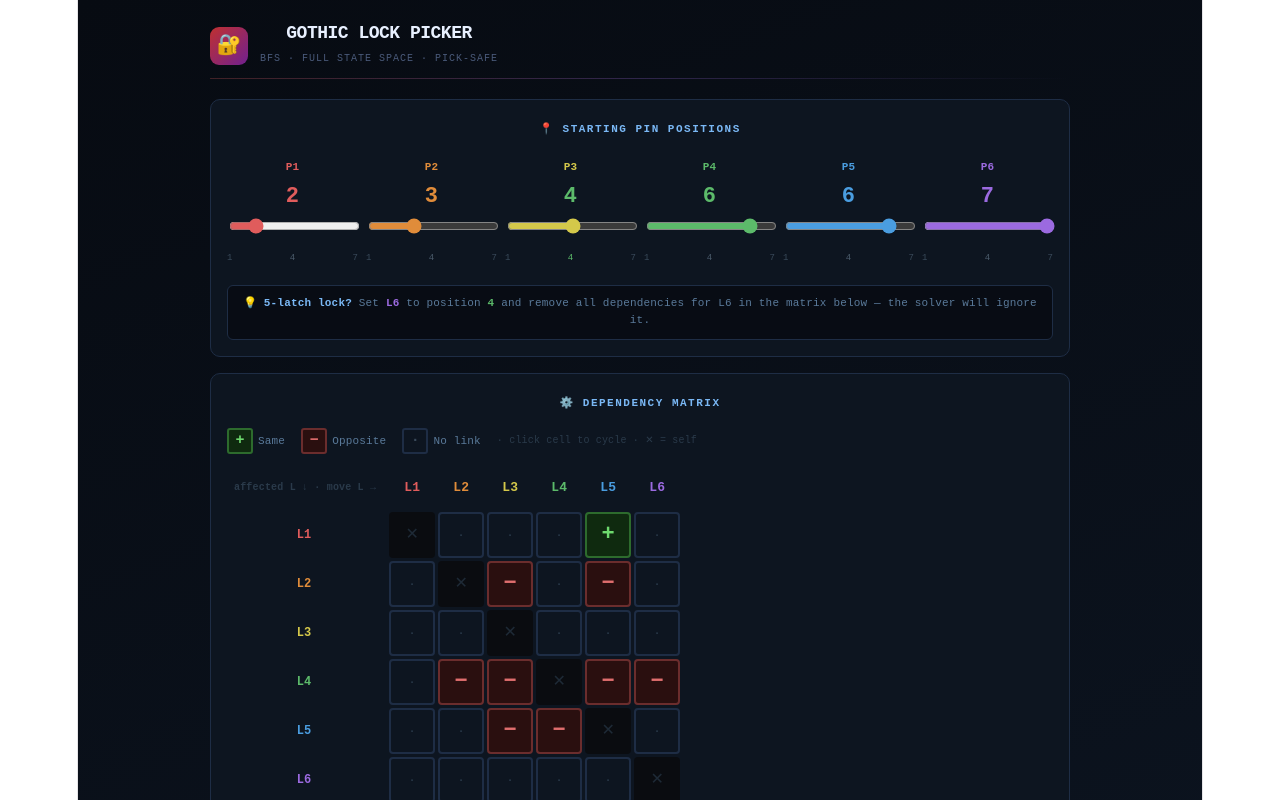
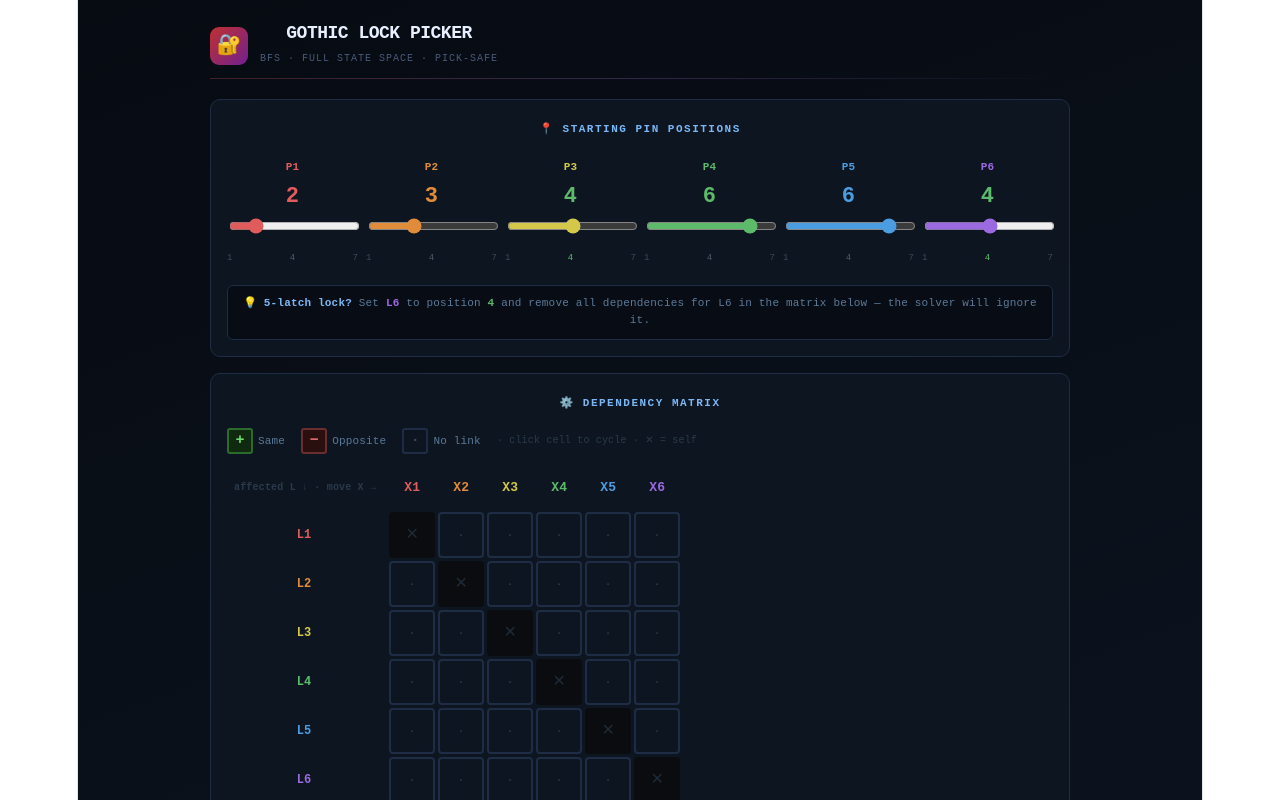
Before and after one commit to ProxuPL/gothic-lock-picker, a React (Vite) app: page / in a window 1280 px wide. Shown: the top 800 px of the page. Built offline with nearby package versions, Linux system fonts and the light colour scheme.

Commit message:
Update GothicLockPicker.jsx

```diff
--- a/src/GothicLockPicker.jsx
+++ b/src/GothicLockPicker.jsx
@@ -2,14 +2,14 @@ import { useState, useCallback } from "react";
 
 const DEFAULT_DEP_MATRIX = [
   [null, null, null, null, null, null],
-  [null, null, null, "-",  null, null],
-  [null, "-",  null, "-",  "-",  null],
-  [null, null, null, null, "-",  null],
-  ["+",  "-",  null, "-",  null, null],
-  [null, null, null, "-",  null, null],
+  [null, null, null, null, null, null],
+  [null, null, null, null, null, null],
+  [null, null, null, null, null, null],
+  [null, null, null, null, null, null],
+  [null, null, null, null, null, null],
 ];
 
-const DEFAULT_START = [2, 3, 4, 6, 6, 7];
+const DEFAULT_START = [2, 3, 4, 6, 6, 4];
 const DEFAULT_GOAL  = [4, 4, 4, 4, 4, 4];
 
 const PIN_COLORS = ["#e05c5c","#e08c3a","#d4c84a","#5cba6a","#4a9de0","#9b6ae0"];
@@ -260,9 +260,9 @@ export default function GothicLockPicker() {
             <table style={{ borderCollapse:"separate", borderSpacing:3 }}>
               <thead>
                 <tr>
-                  <th style={{ padding:"4px 10px 8px 4px", color:"#2a3a4a", fontSize:10, textAlign:"left", whiteSpace:"nowrap" }}>affected L ↓ · move L →</th>
+                  <th style={{ padding:"4px 10px 8px 4px", color:"#2a3a4a", fontSize:10, textAlign:"left", whiteSpace:"nowrap" }}>affected L ↓ · move X →</th>
                   {[0,1,2,3,4,5].map(p=>(
-                    <th key={p} style={{ width:CELL_W, textAlign:"center", padding:"4px 0 8px", color:PIN_COLORS[p], fontWeight:800, fontSize:13 }}>L{p+1}</th>
+                    <th key={p} style={{ width:CELL_W, textAlign:"center", padding:"4px 0 8px", color:PIN_COLORS[p], fontWeight:800, fontSize:13 }}>X{p+1}</th>
                   ))}
                 </tr>
               </thead>
```
